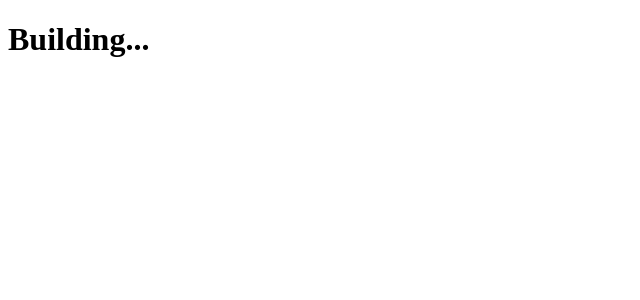
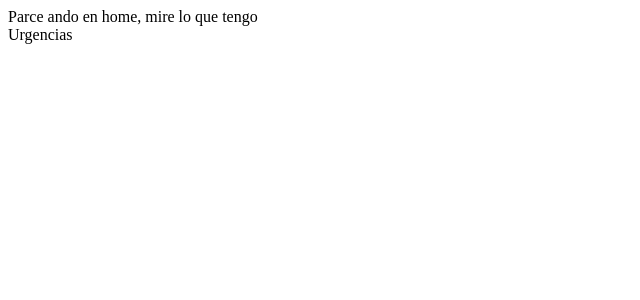
Before and after one commit to Jau2002/buddy-care, a React (Vite) app in the folder client/: page / in a window 1280 px wide. Shown: the top 300 px of the page, without its empty margins (0-640 px from the left). Built offline with nearby package versions, Linux system fonts and the light colour scheme.

Commit message:
feat(components): add some components in client

```diff
--- a/client/package.json
+++ b/client/package.json
@@ -10,7 +10,8 @@
   },
   "dependencies": {
     "react": "^18.2.0",
-    "react-dom": "^18.2.0"
+    "react-dom": "^18.2.0",
+    "react-router-dom": "^6.4.5"
   },
   "devDependencies": {
     "@types/react": "^18.0.26",
--- a/client/src/App.tsx
+++ b/client/src/App.tsx
@@ -1,7 +1,8 @@
 import { ReactElement } from 'react';
+import Home from './components/Home/Home';
 
 function App(): ReactElement {
-	return <h1>Building...</h1>;
+	return <Home />;
 }
 
 export default App;
--- /dev/null
+++ b/client/src/components/Home/Home.tsx
@@ -0,0 +1,13 @@
+import { ReactElement } from 'react';
+import Urgencias from '../Urgencias/Urgencias';
+
+const Home = (): ReactElement => {
+	return (
+		<>
+			Parce ando en home, mire lo que tengo
+			<Urgencias />
+		</>
+	);
+};
+
+export default Home;
--- /dev/null
+++ b/client/src/components/Urgencias/Urgencias.tsx
@@ -0,0 +1,7 @@
+import { ReactElement } from 'react';
+
+const Urgencias = (): ReactElement => {
+	return <div>Urgencias</div>;
+};
+
+export default Urgencias;
```
Also changed, not shown: client/src/components/Footer/Footer.tsx (added, +7 -0 lines), client/src/components/Header/Header.tsx (added, +7 -0 lines), client/src/components/Landing/Landing.tsx (added, +7 -0 lines), client/src/components/Login/Login.tsx (added, +7 -0 lines), 1 other file (tests, documents, lock files or other folders).
